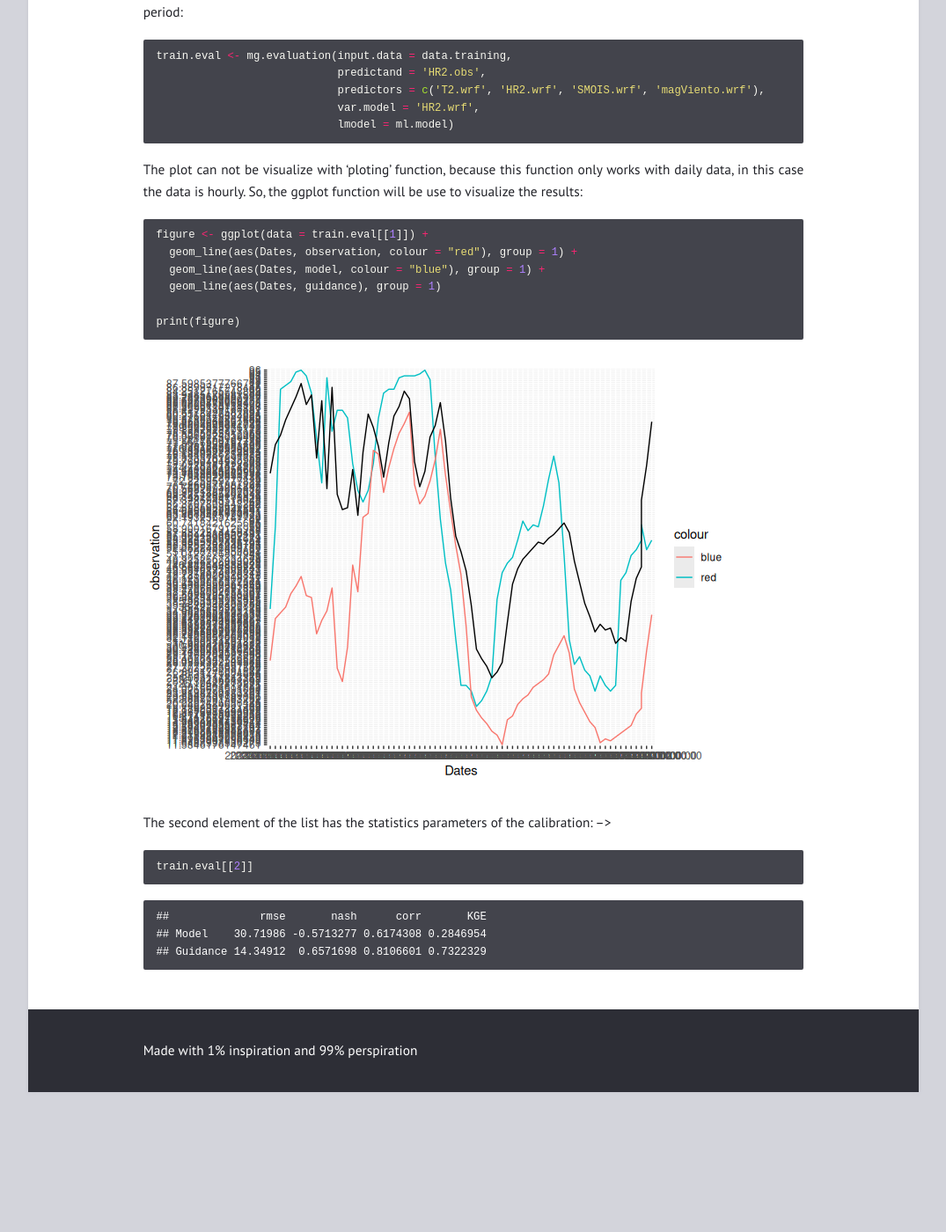
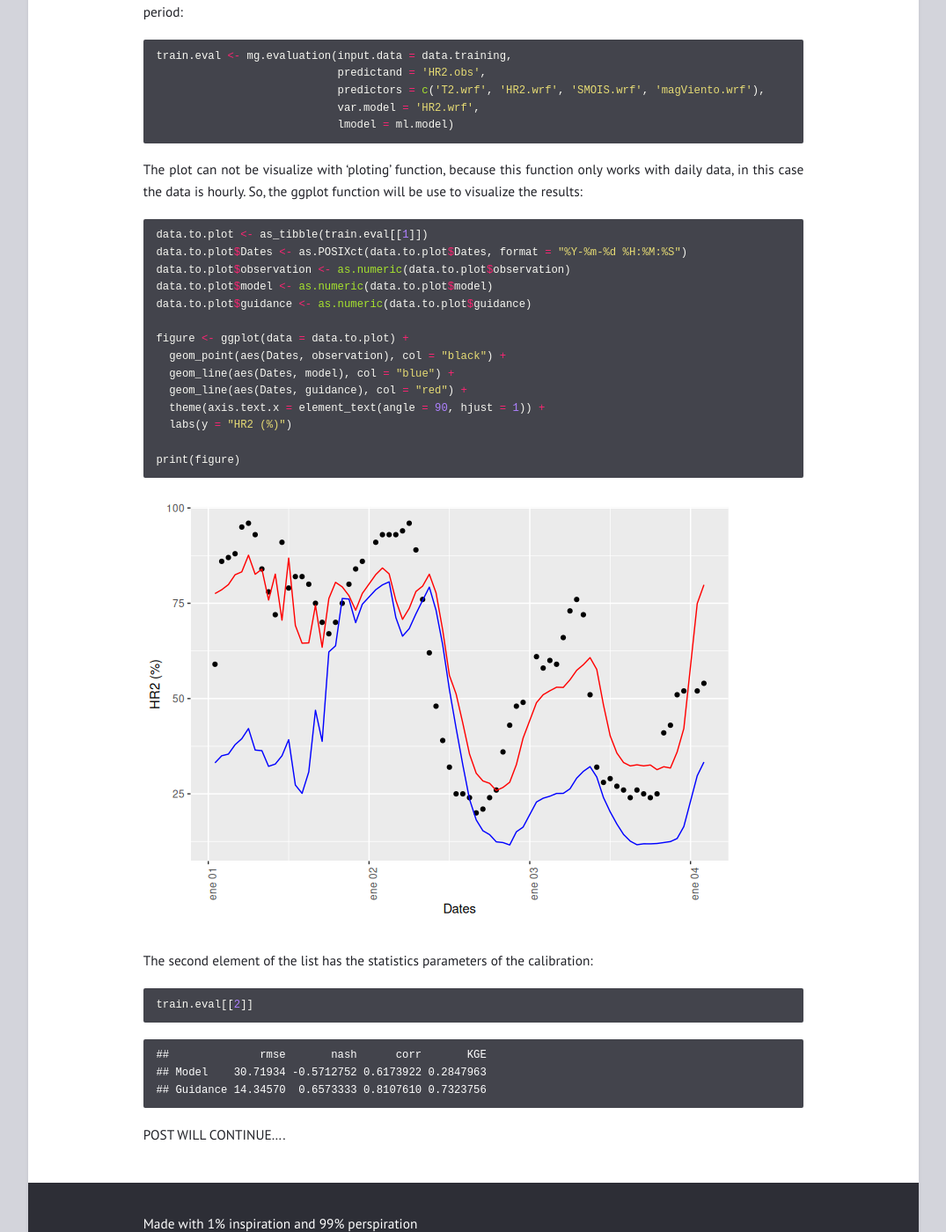
Before and after one commit to Gonzalo1985/CodeTipsHub, a Jekyll site: the page built from _posts/2024-12-04-Relative-humidity-calibration.md, in a window 1280 px wide and 1400 px high, scrolled down 3814 px. Shown: the whole window at 88% size, without its empty margins (102-1177 px from the left). Built offline with Jekyll 4.4.1, drawn with Linux system fonts in a browser that asks for light colours; before the commit the page ends 5055 px from its top, so only the background shows below that; some of the changed text lies outside the part shown.

Commit message:
Post updated

````diff
--- a/_posts/2024-12-04-Relative-humidity-calibration.md
+++ b/_posts/2024-12-04-Relative-humidity-calibration.md
@@ -219,10 +219,18 @@ function only works with daily data, in this case the data is hourly.
 So, the ggplot function will be use to visualize the results:
 
 ``` r
-figure <- ggplot(data = train.eval[[1]]) +
-  geom_line(aes(Dates, observation, colour = "red"), group = 1) +
-  geom_line(aes(Dates, model, colour = "blue"), group = 1) +
-  geom_line(aes(Dates, guidance), group = 1)
+data.to.plot <- as_tibble(train.eval[[1]])
+data.to.plot$Dates <- as.POSIXct(data.to.plot$Dates, format = "%Y-%m-%d %H:%M:%S")
+data.to.plot$observation <- as.numeric(data.to.plot$observation)
+data.to.plot$model <- as.numeric(data.to.plot$model)
+data.to.plot$guidance <- as.numeric(data.to.plot$guidance)
+
+figure <- ggplot(data = data.to.plot) +
+  geom_point(aes(Dates, observation), col = "black") +
+  geom_line(aes(Dates, model), col = "blue") +
+  geom_line(aes(Dates, guidance), col = "red") +
+  theme(axis.text.x = element_text(angle = 90, hjust = 1)) +
+  labs(y = "HR2 (%)")
 
 print(figure)
 ```
@@ -230,15 +238,17 @@ print(figure)
 ![](../Page04_awswrfsmn_files/figure-gfm/unnamed-chunk-14-1.png)<!-- -->
 
 The second element of the list has the statistics parameters of the
-calibration: –\>
+calibration:
 
 ``` r
 train.eval[[2]]
 ```
 
     ##              rmse       nash      corr       KGE
-    ## Model    30.71986 -0.5713277 0.6174308 0.2846954
-    ## Guidance 14.34912  0.6571698 0.8106601 0.7322329
+    ## Model    30.71934 -0.5712752 0.6173922 0.2847963
+    ## Guidance 14.34570  0.6573333 0.8107610 0.7323756
+
+POST WILL CONTINUE….
 
 <!-- ## Calibration of evaporation soil model output for a verification dataset -->
 <!-- The parameters of the previous section now are applied to the data.verification period. This period will be defined from 2017-01-01 to 2017-12-31. Then, the statistics parameters of the calibration in this dataset are shown: -->
````
Also changed, not shown: other parts of _posts/2024-12-04-Relative-humidity-calibration.md (+1 -1 lines), Page04_awswrfsmn.Rmd (+15 -6 lines), Page04_awswrfsmn_files/figure-gfm/unnamed-chunk-14-1.png.
